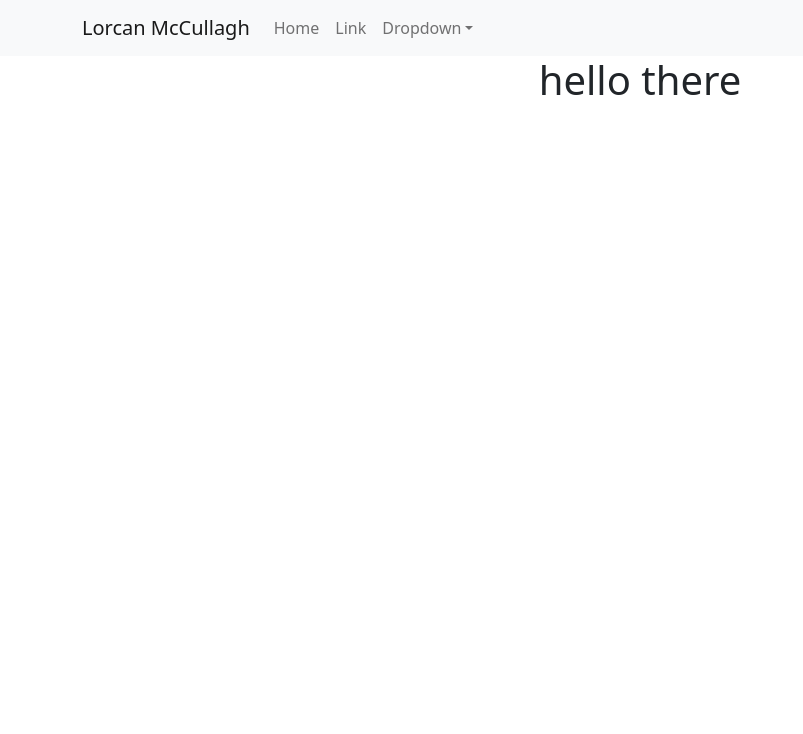
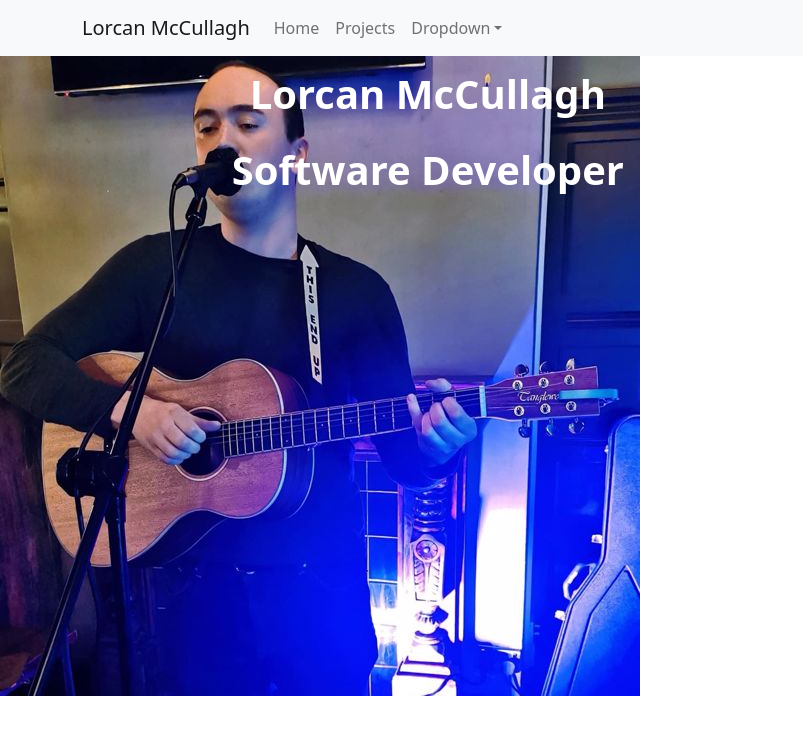
Before and after one commit to lorcanmc/portfolio2, a React (Create React App) app: page / in a window 1280 px wide. Shown: the top 734 px of the page, without its empty margins (0-803 px from the left). Built offline with nearby package versions, Linux system fonts and the light colour scheme.

Commit message:
added singing image

```diff
--- a/src/components/App/App.css
+++ b/src/components/App/App.css
@@ -36,3 +36,19 @@
     transform: rotate(360deg);
   }
 }
+
+.singing-pic-container {
+  width: 50%;
+  max-width: 1000px;
+  position: relative;
+  text-align: center;
+  color: white;
+}
+
+.top-right {
+  position: absolute;
+  font-size: 40px;
+  font-weight: 700;
+  top: 8px;
+  right: 16px;
+}
--- a/src/components/App/App.js
+++ b/src/components/App/App.js
@@ -1,13 +1,19 @@
-import logo from './logo.svg';
-import './App.css';
-import { NavBarContainer } from '../NavBarContainer';
+import logo from "./logo.svg";
+import "./App.css";
+import { NavBarContainer } from "../NavBarContainer";
+import singingPic from "../../MeSinging.jfif";
 
 function App() {
   return (
     <div className="App">
       <NavBarContainer />
-
-      <h1>hello there</h1>
+      <div className="singing-pic-container">
+        <img style={{ width: "100%" }} src={singingPic} />
+        <div class="top-right">
+          <p>Lorcan McCullagh</p>
+          <p>Software Developer</p>
+        </div>
+      </div>
     </div>
   );
 }
--- a/src/components/NavBarContainer/index.js
+++ b/src/components/NavBarContainer/index.js
@@ -14,7 +14,7 @@ export function NavBarContainer() {
         <Navbar.Collapse id="basic-navbar-nav">
           <Nav className="me-auto">
             <Nav.Link href="#home">Home</Nav.Link>
-            <Nav.Link href="#link">Link</Nav.Link>
+            <Nav.Link href="#link">Projects</Nav.Link>
             <NavDropdown title="Dropdown" id="basic-nav-dropdown">
               <NavDropdown.Item href="#action/3.1">Action</NavDropdown.Item>
               <NavDropdown.Item href="#action/3.2">
```
Also changed, not shown: src/MeSinging.jfif (added).
